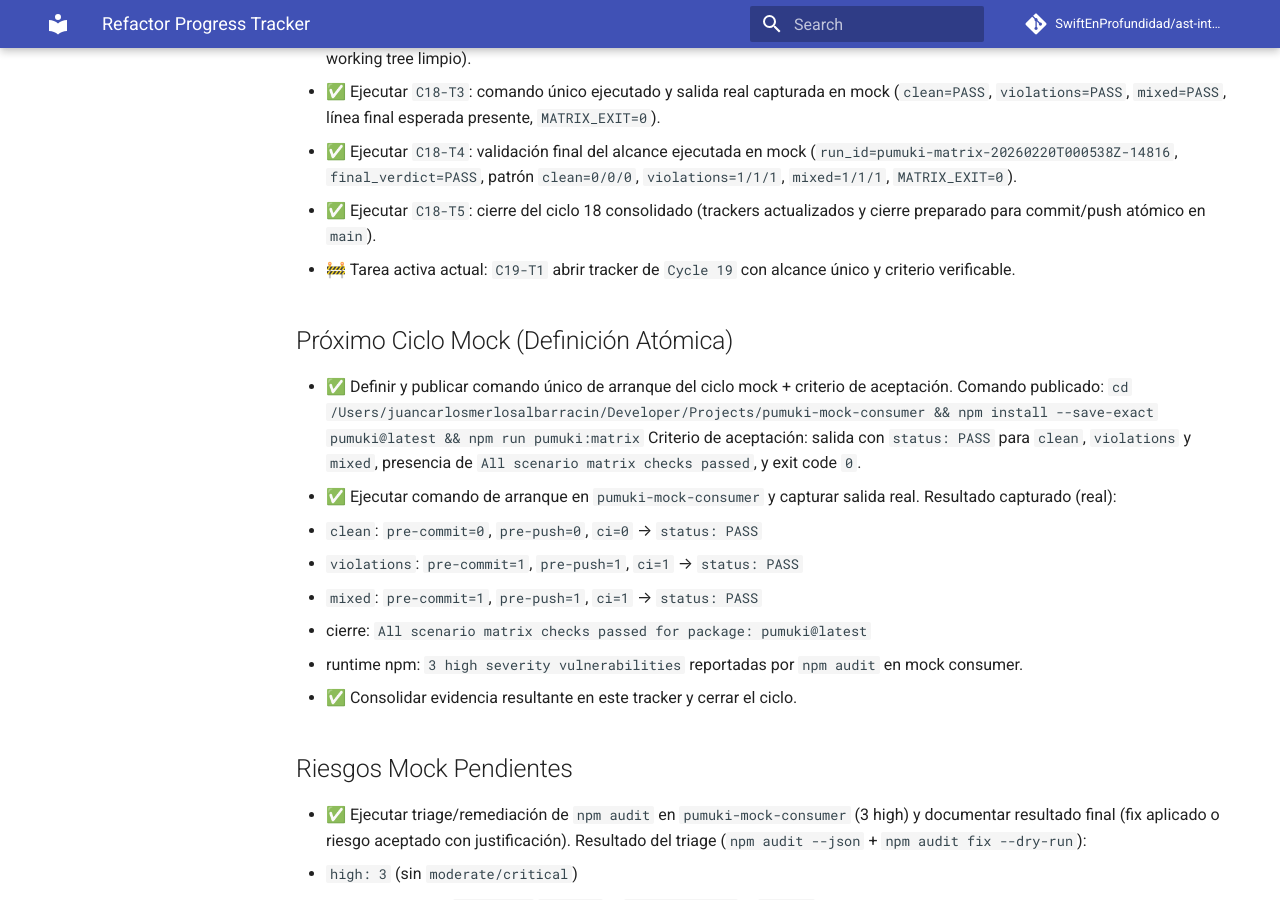
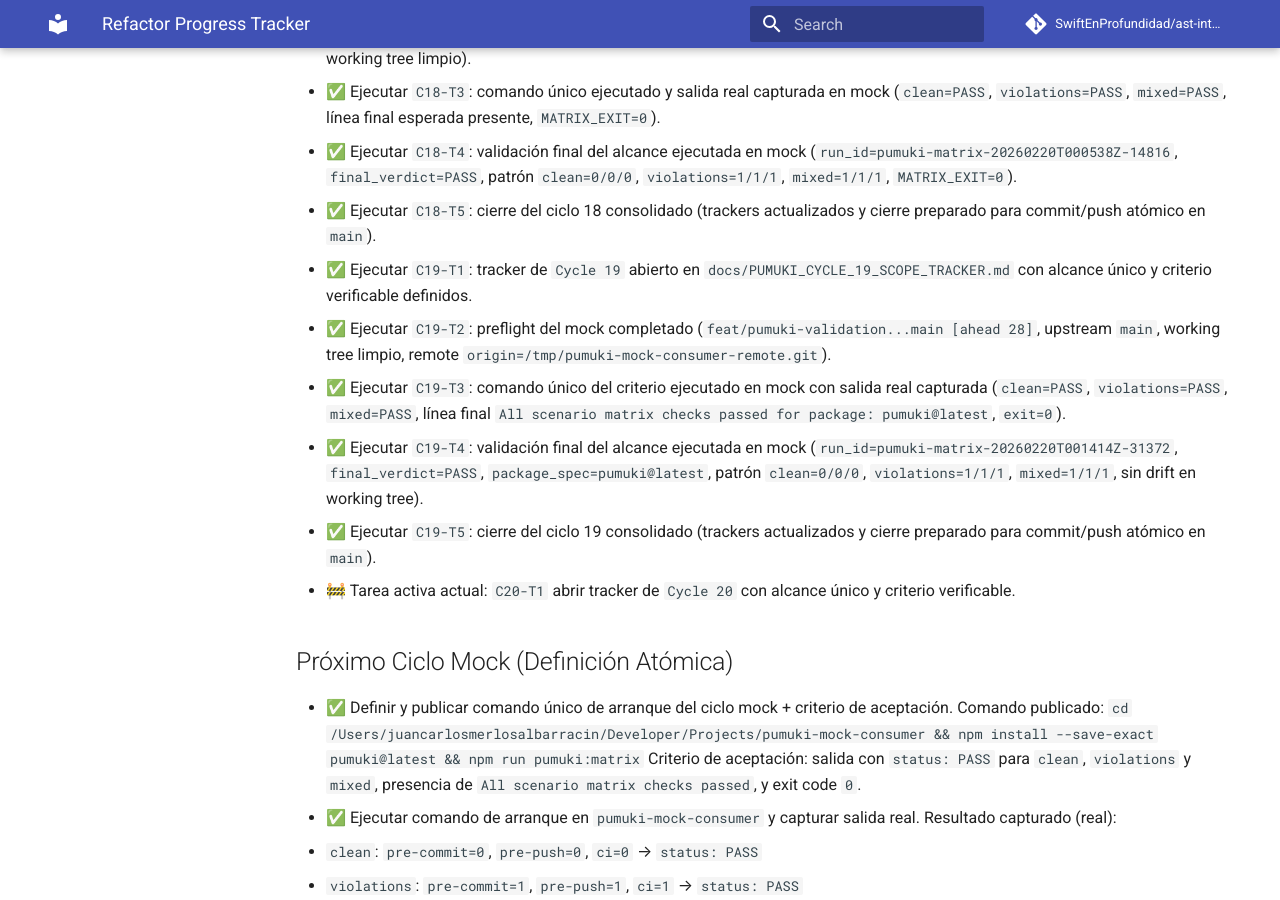
Before and after one commit to SwiftEnProfundidad/ast-intelligence-hooks, an MkDocs documentation site: the page built from docs/REFRACTOR_PROGRESS.md, in a window 1280 px wide and 900 px high, scrolled down 12275 px. Built offline with MkDocs 1.6.1 and Material for MkDocs 9.7.7, drawn with Linux system fonts in a browser that asks for light colours; comment, search, counter and statistics services are not loaded.

Commit message:
docs(cycle-19): close cycle 19 tracker and update refactor progress

```diff
--- a/docs/REFRACTOR_PROGRESS.md
+++ b/docs/REFRACTOR_PROGRESS.md
@@ -264,7 +264,12 @@ Estado consolidado del refactor con seguimiento de tareas y evidencia del avance
 - ✅ Ejecutar `C18-T3`: comando único ejecutado y salida real capturada en mock (`clean=PASS`, `violations=PASS`, `mixed=PASS`, línea final esperada presente, `MATRIX_EXIT=0`).
 - ✅ Ejecutar `C18-T4`: validación final del alcance ejecutada en mock (`run_id=pumuki-matrix-20260220T000538Z-14816`, `final_verdict=PASS`, patrón `clean=0/0/0`, `violations=1/1/1`, `mixed=1/1/1`, `MATRIX_EXIT=0`).
 - ✅ Ejecutar `C18-T5`: cierre del ciclo 18 consolidado (trackers actualizados y cierre preparado para commit/push atómico en `main`).
-- 🚧 Tarea activa actual: `C19-T1` abrir tracker de `Cycle 19` con alcance único y criterio verificable.
+- ✅ Ejecutar `C19-T1`: tracker de `Cycle 19` abierto en `docs/PUMUKI_CYCLE_19_SCOPE_TRACKER.md` con alcance único y criterio verificable definidos.
+- ✅ Ejecutar `C19-T2`: preflight del mock completado (`feat/pumuki-validation...main [ahead 28]`, upstream `main`, working tree limpio, remote `origin=/tmp/pumuki-mock-consumer-remote.git`).
+- ✅ Ejecutar `C19-T3`: comando único del criterio ejecutado en mock con salida real capturada (`clean=PASS`, `violations=PASS`, `mixed=PASS`, línea final `All scenario matrix checks passed for package: pumuki@latest`, `exit=0`).
+- ✅ Ejecutar `C19-T4`: validación final del alcance ejecutada en mock (`run_id=pumuki-matrix-20260220T001414Z-31372`, `final_verdict=PASS`, `package_spec=pumuki@latest`, patrón `clean=0/0/0`, `violations=1/1/1`, `mixed=1/1/1`, sin drift en working tree).
+- ✅ Ejecutar `C19-T5`: cierre del ciclo 19 consolidado (trackers actualizados y cierre preparado para commit/push atómico en `main`).
+- 🚧 Tarea activa actual: `C20-T1` abrir tracker de `Cycle 20` con alcance único y criterio verificable.
 
 ## Próximo Ciclo Mock (Definición Atómica)
 - ✅ Definir y publicar comando único de arranque del ciclo mock + criterio de aceptación.
```
Also changed, not shown: docs/PUMUKI_CYCLE_19_SCOPE_TRACKER.md (added, +48 -0 lines).
